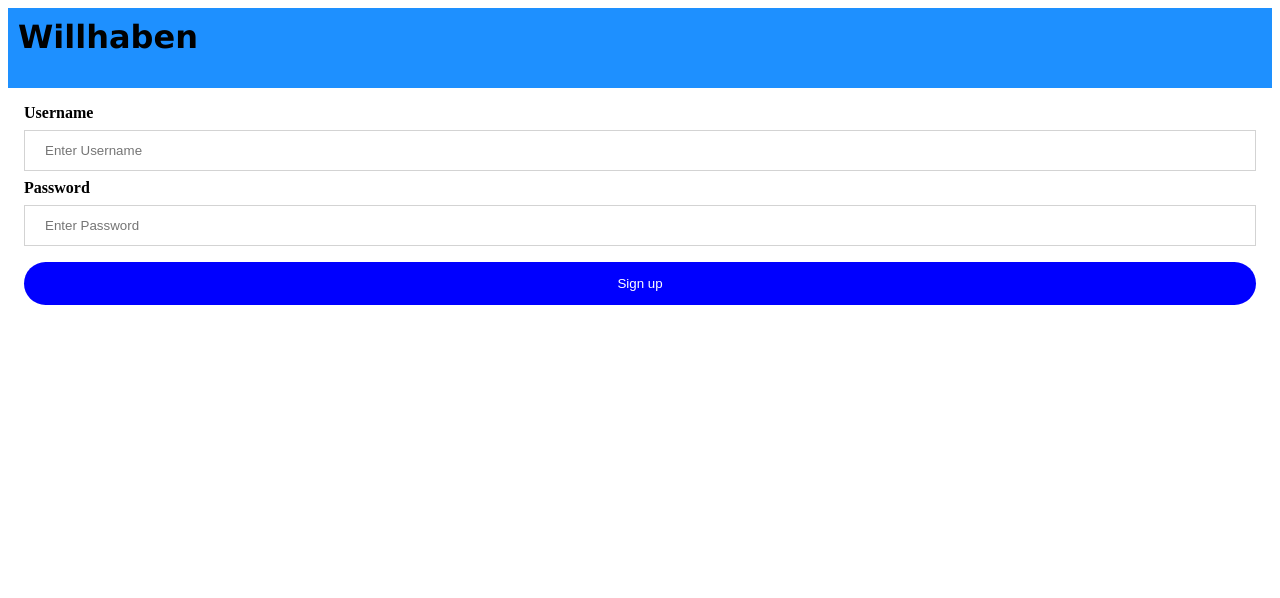
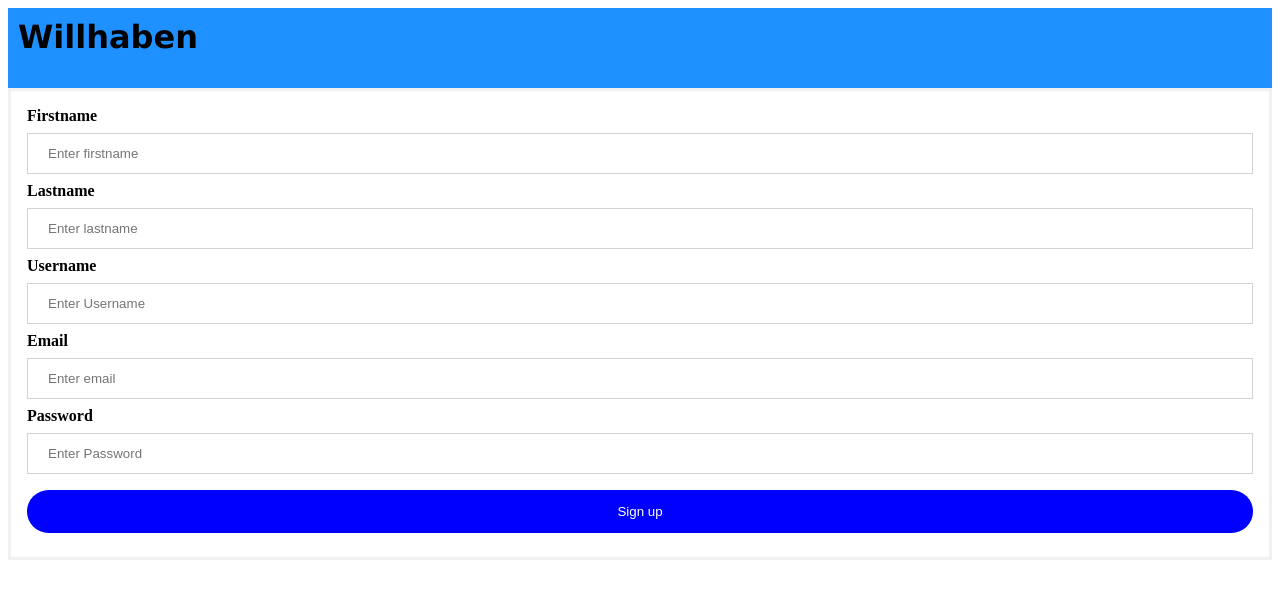
Before and after one commit to nkopali/willhabenProjekt, an Angular app: page /user-signup in a window 1280 px wide. Shown: the top 598 px of the page. Built offline with nearby package versions, Linux system fonts and the light colour scheme.

Commit message:
fixing sign up

```diff
--- a/src/app/server.service.ts
+++ b/src/app/server.service.ts
@@ -4,7 +4,7 @@
 
 @Injectable()
 export class ServerService {
-  baseurl = 'http://localhost:4200/';
+  baseurl = 'http://localhost:3306/';
   httpOptions = {
     headers: new HttpHeaders({
       'Content-Type' : 'application/json',
--- a/src/app/user-login/user-login.component.html
+++ b/src/app/user-login/user-login.component.html
@@ -6,8 +6,8 @@
     <b>Password</b>
     <input #password type="password" placeholder="Enter Password" name="psw" required>
 
-    <button (click)="check(username.value,password.value)">Login</button>
-    <button (click)="redirect()">Sign up</button>
+    <button type="button" (click)="check(username.value,password.value)">Login</button>
+    <button type="button" (click)="redirect()">Sign up</button>
 
     <p id="wrong">Wrong password</p>
   </div>
--- a/src/app/user-signup/user-signup.component.html
+++ b/src/app/user-signup/user-signup.component.html
@@ -1,14 +1,17 @@
-<!-- <form action="loginForm" method="post" (ngSubmit)="signup(username.value,password.value)"> -->
+<form>
 <div class="container">
+  <b>Firstname</b>
+  <input #firstname type="text" placeholder="Enter firstname" name="uname" required>
+  <b>Lastname</b>
+  <input #lastname type="text" placeholder="Enter lastname" name="uname" required>
   <b>Username</b>
   <input #username type="text" placeholder="Enter Username" name="uname" required>
-
+  <b>Email</b>
+  <input #email type="text" placeholder="Enter email" name="uname" required>
   <b>Password</b>
   <input #password type="password" placeholder="Enter Password" name="psw" required>
 
-  <button (click)="signup(username.value,password.value)">Sign up</button>
+  <button type="button" (click)="signup(username.value,password.value,firstname.value,lastname.value,email.value)">Sign up</button>
 
-  <!-- <button type=submit>Sign up</button>  This will be connected with DB-->
 </div>
-
-<!-- </form> -->
+</form>
--- a/src/app/user-signup/user-signup.component.ts
+++ b/src/app/user-signup/user-signup.component.ts
@@ -1,6 +1,7 @@
 import { Component, OnInit } from '@angular/core';
 import {data} from '../MockDataBase'
 import {Router} from '@angular/router';
+import {ServerService} from '../server.service';
 @Component({
   selector: 'app-user-signup',
   templateUrl: './user-signup.component.html',
@@ -9,15 +10,28 @@
 export class UserSignupComponent implements OnInit {
   private db : any[];
 
-  constructor(private router : Router) { }
+  constructor(private router : Router, private serverService: ServerService) { }
 
   ngOnInit() {
     this.db = data
   }
 
-  signup(username: string, password: string) {
+  signup(username: string, password: string, firstname:string, lastname:string, email:string) {
+    const data = {
+      'username':username,
+      'userpassword': password,
+      'surname': lastname,
+      'firstname': firstname,
+      'email':email
+    }
+
+    this.serverService.register(data).subscribe((data)=>{
+      console.log(data);
+    })
+
+    /*
     let user = {username:username,password:password};
     this.db.push(user);
-    this.router.navigate(['/user-login']);
+    this.router.navigate(['/user-login']);*/
   }
 }
```
